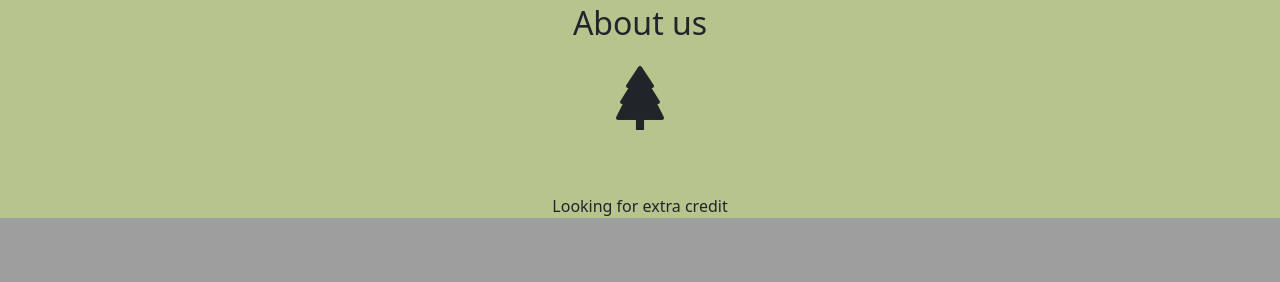
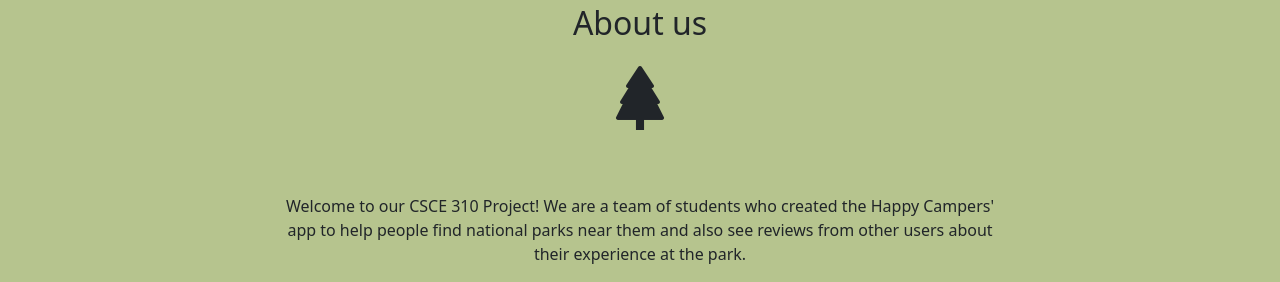
Before and after one commit to amaredia3/HappyCampers, a Django app: page /home in a window 1280 px wide. Shown: the part 844-1126 px from the top of the page. Before the commit the page ends 1062 px from the top, so only its background shows below. Run offline with Django 4.2, Linux system fonts and the light colour scheme.

Commit message:
Base html (#23)
* Did i commit correct

* Delete 0001_initial.py

* connected home to parks and added icons

* Added text to the about me

Co-authored-by: cruzrnico <90215860+cruzrnico@users.noreply.github.com>

```diff
--- a/app/templates/home.html
+++ b/app/templates/home.html
@@ -34,9 +34,9 @@
       <div class="row d-flex justify-content-center mb-4">
         <!--Gride column-->
         <div class="col-md-8">
-          <body>
-            Looking for extra credit
-          </body>
+          <p class="grey-text">Welcome to our CSCE 310 Project! We are a team of students who created the Happy Campers' app to help people
+            find national parks near them and also see reviews from other users about their experience at the park.
+          </p>
         </div>
       </div>
     </section>
```
